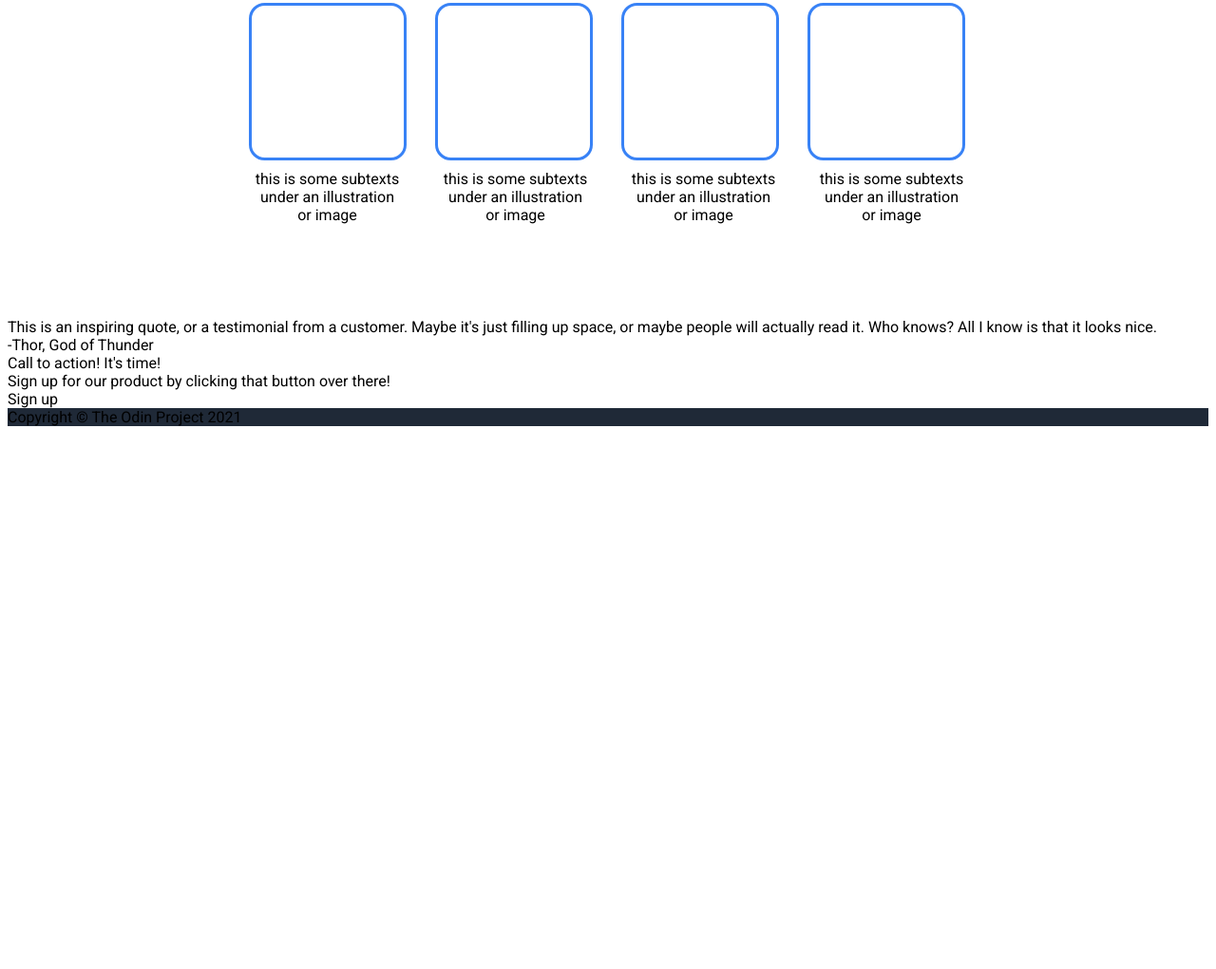
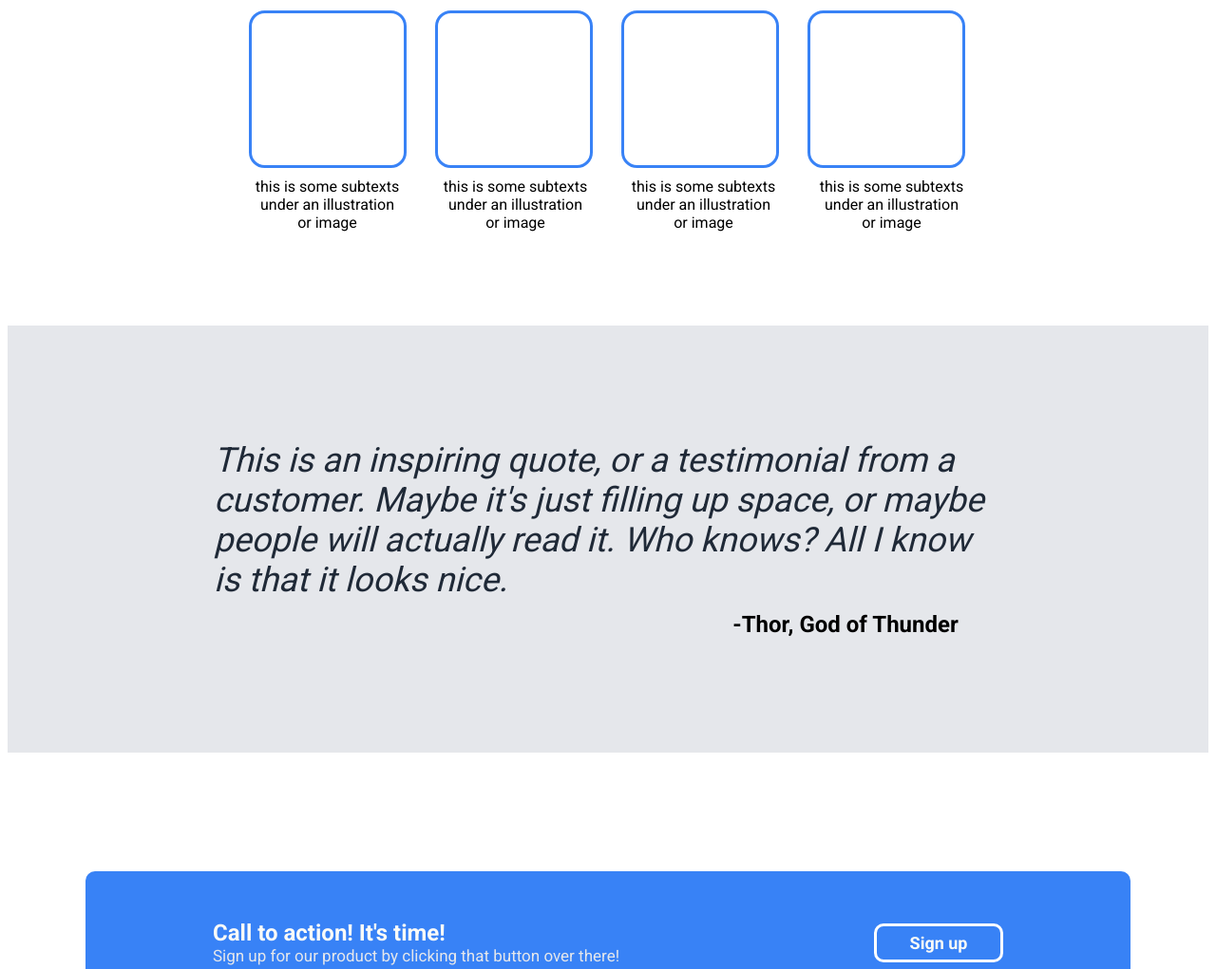
Before and after one commit to MGssiah/landing-page, a plain HTML site: page index.html in a window 1280 px wide. Shown: the part 765-1786 px from the top of the page at 95% size. Before the commit the page ends 1222 px from the top, so only its background shows below. Drawn offline with Linux system fonts and the light colour scheme.

Commit message:
Finish Exercise

```diff
--- a/index.html
+++ b/index.html
@@ -46,14 +46,16 @@
       </div>
     </div>
     <div class="body-two">
-      <div class="quote">This is an inspiring quote, or a testimonial from a customer. Maybe it's just filling up space, or maybe people will actually read it. Who knows? All I know is that it looks nice.</div>
+      <div class="quote"><em>This is an inspiring quote, or a testimonial from a customer. Maybe it's just filling up space, or maybe people will actually read it. Who knows? All I know is that it looks nice.</em></div>
       <div class="author">-Thor, God of Thunder</div>
     </div>
     <div class="contact">
       <div class="contact-text">
-        <div class="call">Call to action! It's time!</div>
-        <div class="call-subtext">Sign up for our product by clicking that button over there!</div>
-        <div class="call-button">Sign up</div>
+        <div class="contact-left">
+          <div class="call">Call to action! It's time!</div>
+          <div class="call-subtext">Sign up for our product by clicking that button over there!</div>
+        </div>
+          <div class="call-button">Sign up</div>
       </div>
     </div>
     <div class="footer">
--- a/style.css
+++ b/style.css
@@ -49,11 +49,13 @@
 
 .signup {
     background-color: #3882f6;
-    border-radius: 20%;
+    border-radius: 10px;
     cursor: pointer;
     margin-left: 10px;
-    max-width: 100px;
+    width: 130px;
+    height: 35px;
     flex-shrink: 0;
+    font-weight: 900;
 }
 
 .top-placeholder {
@@ -143,3 +145,85 @@
     width: 159px;
     text-align: center;
 }
+
+.body-two {
+    display: flex;
+    flex-direction: column;
+    background-color: #e5e7eb;
+    justify-content: center;
+    height: 450px;
+}
+
+.quote {
+    font-size: 36px;
+    color: #1F2937;
+    font-weight: 300;
+    width: 830px;
+    height: 180px;
+    align-self: center;
+    display: flex;
+    flex-wrap: wrap;
+}
+
+.author {
+    display: flex;
+    font-size: 24px;
+    font-weight: 900;
+    flex-direction: row-reverse;
+    justify-content: center;
+    padding-left: 500px;
+}
+
+.contact {
+    display: flex;
+    flex-direction: column;
+    align-items: center;
+    height: 400px;
+    justify-content: center;
+}
+
+.contact-text {
+    display: flex;
+    background-color: #3882f6;
+    height: 150px;
+    width: 1100px;
+    border-radius: 10px;
+    justify-content: space-around;
+    align-items: center;
+}
+
+.call,
+.call-button {
+    font-weight: 900;
+    color: #F9FAF8;
+    font-size: 18px;
+}
+
+.call {
+    font-size: 24px;
+}
+
+.call-subtext {
+    font-size: 17px;
+    color: #e5e7eb;
+}
+
+.call-button {
+    border: solid white;
+    border-radius: 10px;
+    cursor: pointer;
+    width: 130px;
+    height: 35px;
+    display: flex;
+    justify-content: center;
+    align-items: center;
+}
+
+.footer {
+    display: flex;
+    justify-content: center;
+    align-items: center;
+    color: #F9FAF8;
+    height: 150px;
+    font-size: 22px;
+}
```
